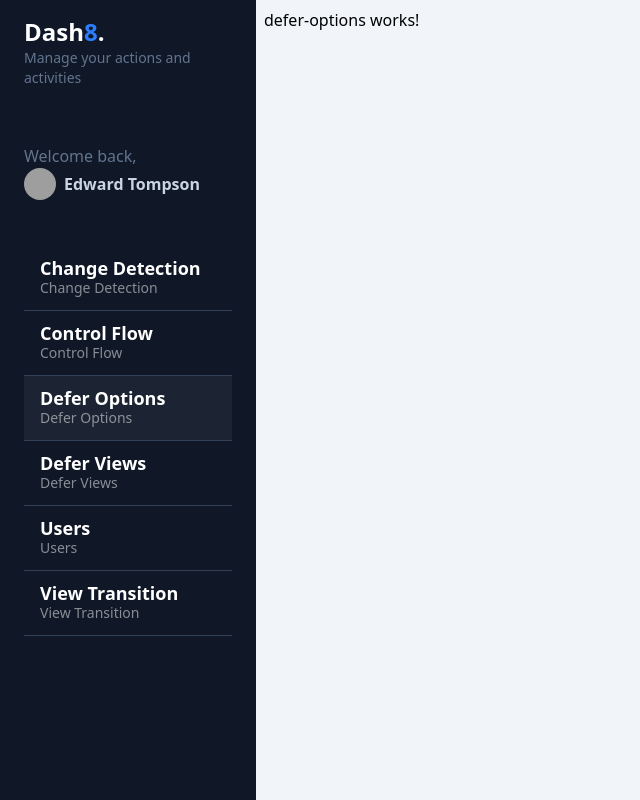
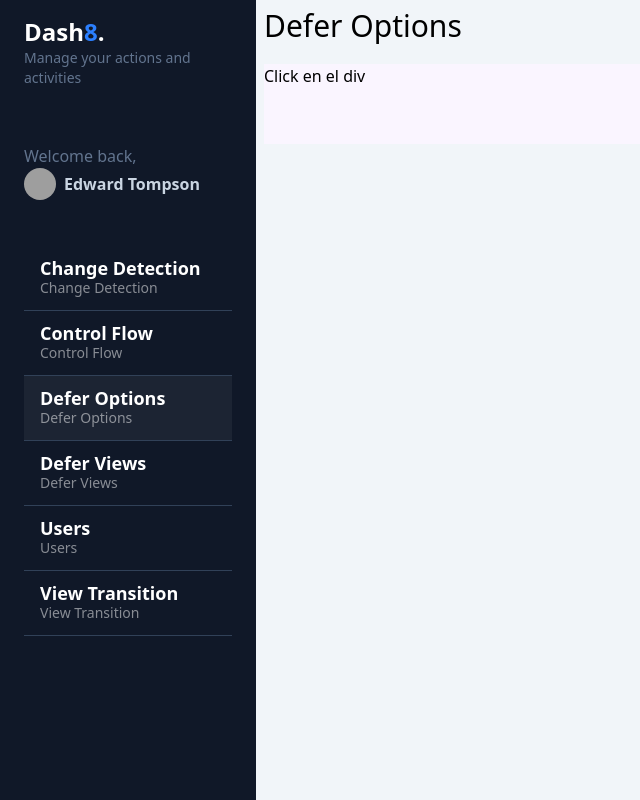
Before and after one commit to Msilva-debug/Angular-projects, an Angular app in the folder my-dashboard/: page /dashboard/defer-options in a window 1280 px wide. Shown: the whole page, without its empty margins (0-640 px from the left). Built offline with nearby package versions, Linux system fonts and the light colour scheme; grey boxes are pictures that could not be loaded.

Commit message:
Angular
Implementacion@defer

```diff
--- a/my-dashboard/src/app/dashboard/pages/defer-options/defer-options.component.html
+++ b/my-dashboard/src/app/dashboard/pages/defer-options/defer-options.component.html
@@ -1 +1,11 @@
-<p>defer-options works!</p>
+<shared-title title-pro="Defer Options" />
+
+@defer (on interaction) {
+<app-heavy-loaders-fast>
+  <span>On interaction</span>
+</app-heavy-loaders-fast>
+}@placeholder {
+<div class="w-full h-20 bg-purple-50 cursor-pointer">
+  <p>Click en el div</p>
+</div>
+}
--- a/my-dashboard/src/app/dashboard/pages/defer-options/defer-options.component.ts
+++ b/my-dashboard/src/app/dashboard/pages/defer-options/defer-options.component.ts
@@ -1,9 +1,11 @@
 import { Component } from '@angular/core';
+import { HeavyLoadersFastComponent } from '@shared/heavy-loaders/heavy-loaders-fast.component';
+import { TitleComponent } from '@shared/title/title.component';
 
 @Component({
   selector: 'app-defer-options',
   standalone: true,
-  imports: [],
+  imports: [TitleComponent, HeavyLoadersFastComponent],
   templateUrl: './defer-options.component.html',
   styles: ``
 })
--- a/my-dashboard/src/app/dashboard/pages/defer-views/defer-views.component.html
+++ b/my-dashboard/src/app/dashboard/pages/defer-views/defer-views.component.html
@@ -1,5 +1,6 @@
-<p>defer-views works!</p>
-@defer () {<shared-heavy-loaders-slow cssClass="bg-blue-500" />} @placeholder {
+<shared-title title-pro="Defer Views" /> @defer () {<shared-heavy-loaders-slow
+  cssClass="bg-blue-500"
+/>} @placeholder {
 <p
   class="h-[600px] w-full bg-gradient-to-r from-gray-200 to-gray-400 animate-pulse"
 >
--- a/my-dashboard/src/app/dashboard/pages/defer-views/defer-views.component.ts
+++ b/my-dashboard/src/app/dashboard/pages/defer-views/defer-views.component.ts
@@ -1,10 +1,11 @@
 import { Component } from '@angular/core';
 import { HeavyLoadersSlowComponent } from '@shared/heavy-loaders/heavy-loaders-slow.component';
+import { TitleComponent } from "@shared/title/title.component";
 
 @Component({
   selector: 'app-defer-views',
   standalone: true,
-  imports: [HeavyLoadersSlowComponent],
+  imports: [HeavyLoadersSlowComponent, TitleComponent],
   templateUrl: './defer-views.component.html',
   styles: ``
 })
```
Also changed, not shown: my-dashboard/src/app/shared/heavy-loaders/heavy-loaders-slow.component.ts (+3 -5 lines).
